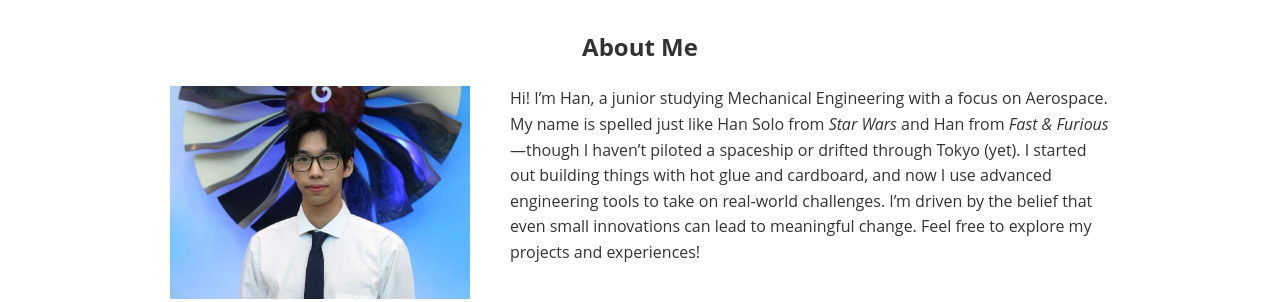
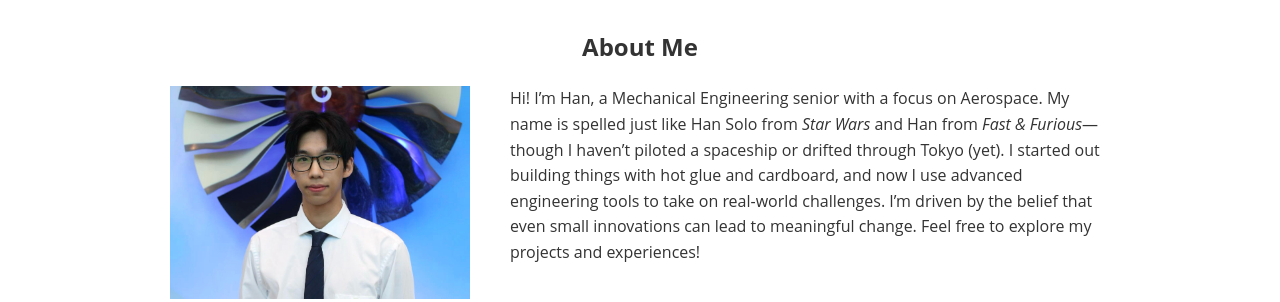
Before and after one commit to hanzheng30/-hanzheng30-.github.io, a plain HTML site: page index.html in a window 1280 px wide. Shown: the part 502-804 px from the top of the page. Drawn offline with nearby package versions, Linux system fonts and the light colour scheme.

Commit message:
junior to senior

```diff
--- a/index.html
+++ b/index.html
@@ -129,8 +129,8 @@
         </div>
         <div class="about-text">
           <p>
-            Hi! I’m Han, a junior studying Mechanical Engineering with a focus
-            on Aerospace. My name is spelled just like Han Solo from
+            Hi! I’m Han, a Mechanical Engineering senior with a focus on
+            Aerospace. My name is spelled just like Han Solo from
             <em>Star Wars</em> and Han from <em>Fast & Furious</em>—though I
             haven’t piloted a spaceship or drifted through Tokyo (yet). I
             started out building things with hot glue and cardboard, and now I
```
